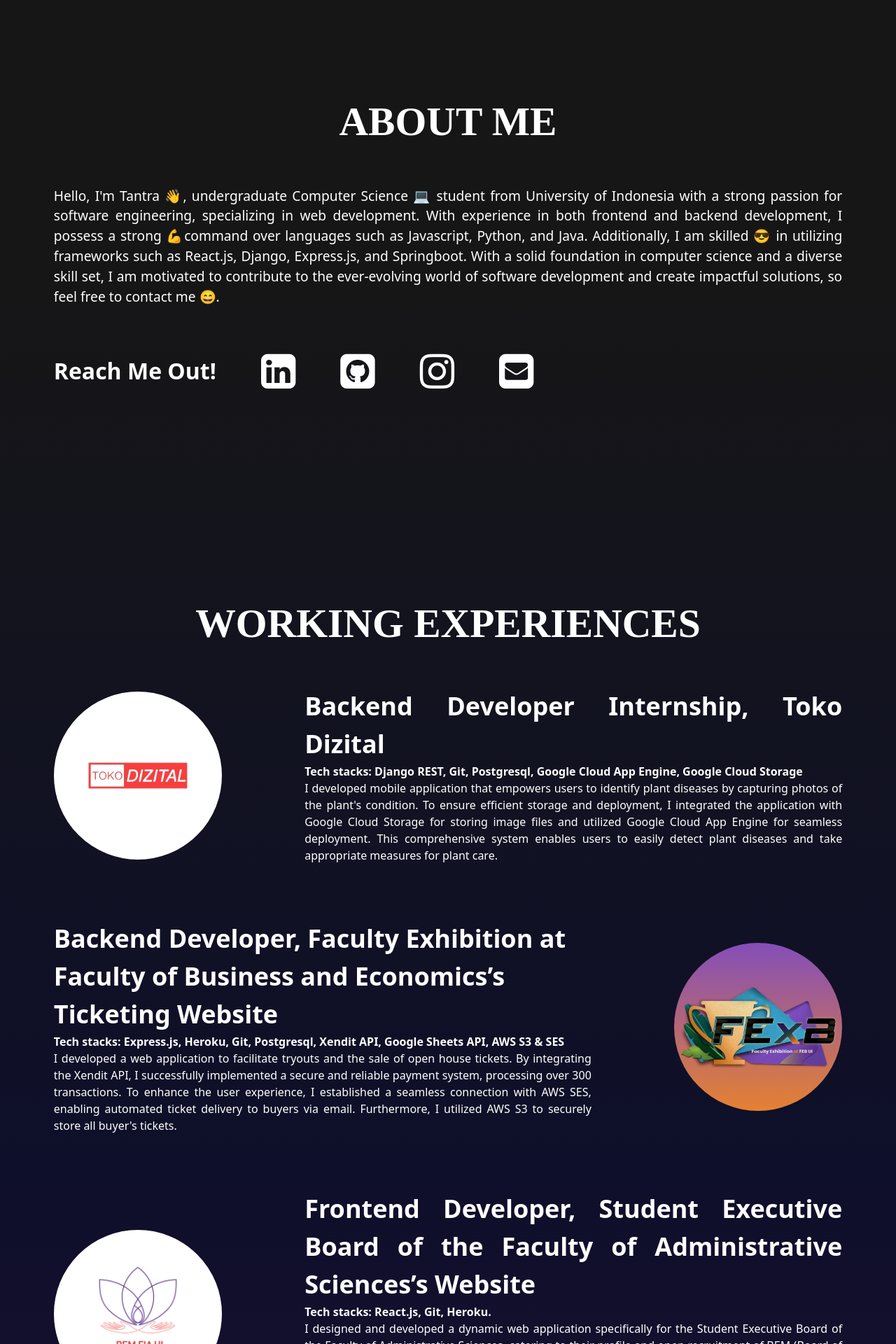
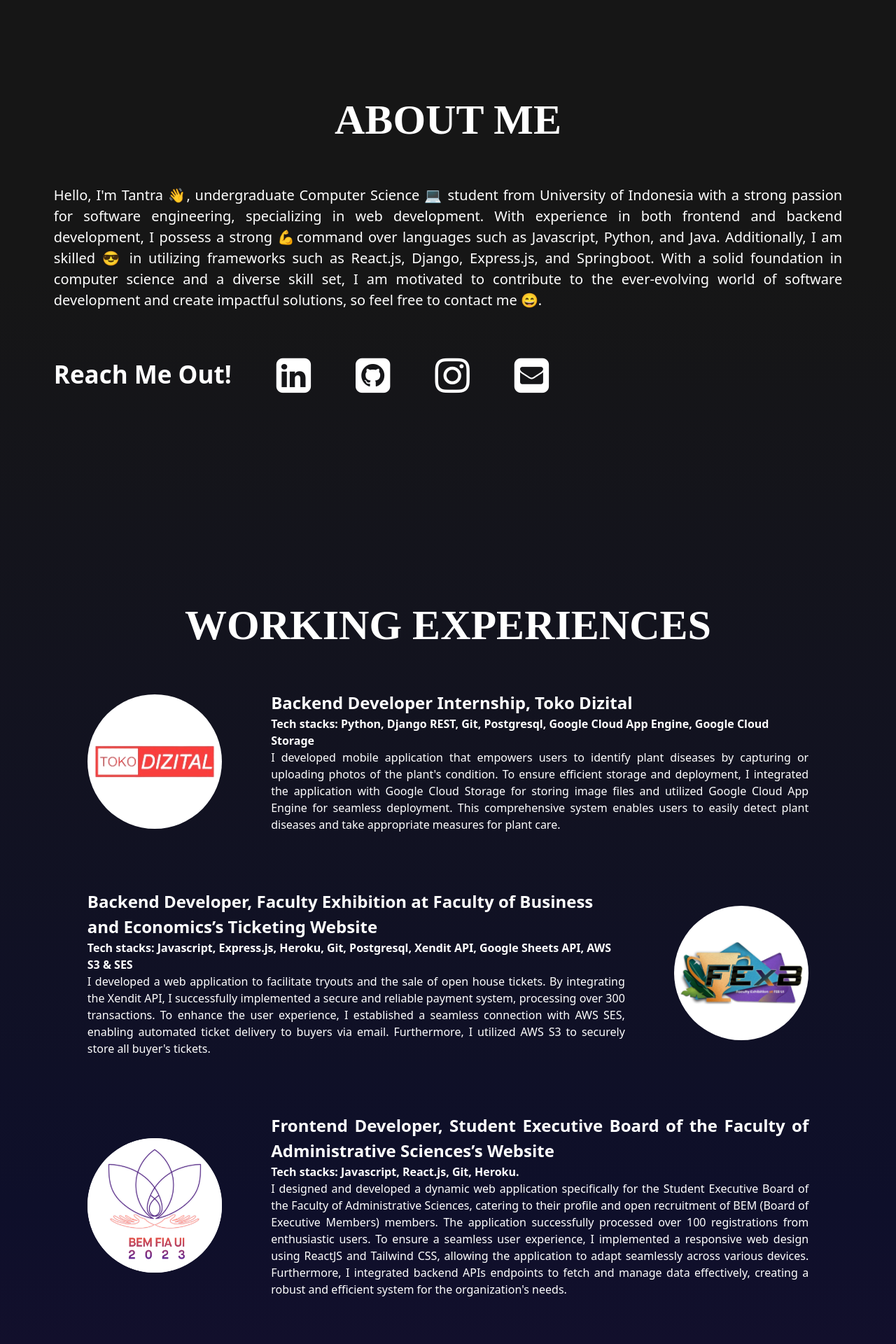
Before and after one commit to tantraluhur/portofolio-website, a React (Create React App) app: page / in a window 1280 px wide. Shown: the part 880-2800 px from the top of the page at 70% size. Built offline with nearby package versions, Linux system fonts and the light colour scheme.

Commit message:
fix responsive and card-right-image styles

```diff
--- a/src/components/card-left-image.jsx
+++ b/src/components/card-left-image.jsx
@@ -11,12 +11,14 @@ function CardLeft(props) {
     const img = image[props.image]
   return (
     <>
-        <div className="flex justify-between gap-[2rem] h-auto items-center">
-            <div className="border-[2px] border-white rounded-full bg-white h-[15rem] w-[15rem] justify-center items-center hidden lg:flex">
-                <img src={img} className="w-[10rem] hidden lg:block"/>
+        <div className="flex flex-col lg:flex-row lg:mx-12 justify-between gap-[2rem] h-auto items-center">
+            <div className=" rounded-full bg-white
+            h-[10rem] w-[10rem] lg:h-[12rem] lg:w-[12rem]
+            flex justify-center items-center">
+                <img src={img} className="w-[10rem] lg:w-[12rem]"/>
             </div>
             <div className="w-[80vw] lg:w-[60vw]">
-                <div className="lg:text-[36px] sm:text-[26px] text-[20px] font-bold text-justify">
+                <div className="lg:text-[24px] sm:text-[26px] text-[20px] font-bold text-justify">
                     {props.title}
                 </div>
                 <div>
--- a/src/components/card-right-image.jsx
+++ b/src/components/card-right-image.jsx
@@ -1,34 +1,32 @@
 import FEXB from "../assets/experiences/fexb.jpg"
-import TOKODIZITAL from "../assets/experiences/TOKO DIZITAL.jpg"
+import PSIKO from "../assets/experiences/Logo-BEM-FPsi-UI-23.png"
 
 function CardRight(props) {
+    const image = {
+        "FEXB" : FEXB,
+        "PSIKO" : PSIKO
+    }
+
+    const img = image[props.image]
+
   return (
     <>
-        <div className="flex justify-between gap-[2rem] h-auto items-center">
+        <div className="flex flex-col-reverse lg:flex-row justify-between gap-[2rem] h-auto items-center lg:mx-12">
             <div className="w-[80vw] lg:w-[60vw]">
-                <div className="lg:text-[36px] sm:text-[26px] text-[20px] font-bold">
-                    Backend Developer, Faculty Exhibition at Faculty of Business and Economics’s Ticketing Website
+                <div className="text-[20px] font-bold lg:text-[24px]">
+                    {props.title}
                 </div>
                 <div>
                     <div className="font-semibold sm:text-[16px] text-[14px]">
-                        Tech stacks: Express.js, Heroku, Git, Postgresql, Xendit API, Google Sheets API, AWS S3 & SES
+                        {props.techstack}
                     </div>
                     <div className="text-justify sm:text-[16px] text-[14px]">
-                    I developed a web application to facilitate
-                    tryouts and the sale of open house tickets.
-                    By integrating the Xendit API, I successfully implemented
-                     a secure and reliable payment system,
-                     processing over 300 transactions.
-                     To enhance the user experience,
-                     I established a seamless connection with AWS SES,
-                     enabling automated ticket delivery to buyers via email.
-                     Furthermore, I utilized AWS S3 to securely store all buyer's tickets.
-
+                        {props.desc}
                     </div>
                 </div>
             </div>
-            <div className="hidden lg:flex bg-gradient-to-b from-[#844EB9] to-[#E58132] rounded-full h-[15rem] w-[15rem] lg:justify-center lg:items-center">
-                <img src={FEXB} className="w-[14rem] hidden lg:block"/>
+            <div className="bg-white rounded-full h-[11rem] w-[11rem] lg:h-[12rem] lg:w-[12rem] flex justify-center items-center">
+                <img src={img} className="w-[10rem] lg:w-[11rem]"/>
             </div>
         </div>
     </>
--- a/src/pages/about.jsx
+++ b/src/pages/about.jsx
@@ -5,10 +5,10 @@ import profileImage from "../assets/profile-image3.png"
 function About() {
   return (
     <div className="grid gap-y-12">
-        <div className="md:text-[4.5vw] text-[5.5vw] text-center font-bold font-[Inconsolata]">
+        <div className="lg:text-[60px] text-[5.5vw] text-center font-bold font-[Inconsolata]">
             ABOUT ME
         </div>
-        <div className="text-justify lg:text-[1.5vw] text-[14px]">
+        <div className="text-justify lg:text-[20px] text-[18px]">
             Hello, I'm Tantra &#128075;, undergraduate Computer Science &#128187; student from University of Indonesia with a strong passion for
             software engineering, specializing in web development. With experience in both frontend and backend development,
             I possess a strong &#128170;command over languages such as Javascript, Python, and Java. Additionally, I am skilled &#128526; in
@@ -16,7 +16,7 @@ function About() {
             science and a diverse skill set, I am motivated to contribute to the ever-evolving world of software development
             and create impactful solutions, so feel free to contact me &#128516;.
         </div>
-        <div className="md:text-[2.5vw] text-[3.5vw] font-bold flex gap-x-[5vw]">
+        <div className="lg:text-[35px] text-[3.5vw] font-bold flex gap-x-[5vw]">
           <div className="flex justify-left items-center">
             Reach Me Out!
           </div>
--- a/src/pages/experience.jsx
+++ b/src/pages/experience.jsx
@@ -5,16 +5,16 @@ import CardRight from "../components/card-right-image";
 function Experience() {
   return (
     <>
-        <div className="md:text-[4.5vw] text-[5.5vw] font-bold mb-12 font-[Inconsolata] flex justify-center">
+        <div className="lg:text-[60px] text-[5.5vw] font-bold mb-12 font-[Inconsolata] flex justify-center">
             WORKING EXPERIENCES
         </div>
         <div className="grid gap-[50px] lg:gap-20 justify-center lg:justify-normal">
             <CardLeft
             image="TOKODIZITAL"
             title="Backend Developer Internship, Toko Dizital"
-            techstack="Tech stacks: Django REST, Git, Postgresql,  Google Cloud App Engine, Google Cloud Storage"
+            techstack="Tech stacks: Python, Django REST, Git, Postgresql,  Google Cloud App Engine, Google Cloud Storage"
             desc="I developed mobile application that empowers users to
-            identify plant diseases by capturing photos of the plant's condition.
+            identify plant diseases by capturing or uploading photos of the plant's condition.
             To ensure efficient storage and deployment, I integrated the application with Google Cloud Storage
             for storing image files and utilized Google Cloud App Engine for seamless deployment.
             This comprehensive system enables users to easily detect
@@ -22,13 +22,26 @@ function Experience() {
             />
 
 
-            <CardRight/>
+            <CardRight
+            image="FEXB"
+            title="Backend Developer, Faculty Exhibition at Faculty of Business and Economics’s Ticketing Website"
+            techstack="Tech stacks: Javascript, Express.js, Heroku, Git, Postgresql, Xendit API, Google Sheets API, AWS S3 & SES"
+            desc="I developed a web application to facilitate
+            tryouts and the sale of open house tickets.
+            By integrating the Xendit API, I successfully implemented
+             a secure and reliable payment system,
+             processing over 300 transactions.
+             To enhance the user experience,
+             I established a seamless connection with AWS SES,
+             enabling automated ticket delivery to buyers via email.
+             Furthermore, I utilized AWS S3 to securely store all buyer's tickets."
+            />
 
 
             <CardLeft
             image="BEMFIA"
             title="Frontend Developer, Student Executive Board of the Faculty of Administrative Sciences’s Website"
-            techstack="Tech stacks: React.js, Git, Heroku."
+            techstack="Tech stacks: Javascript, React.js, Git, Heroku."
             desc="I designed and developed a dynamic web application specifically for
             the Student Executive Board of the Faculty of Administrative Sciences,
             catering to their profile and open recruitment of BEM (Board of Executive Members) members.
@@ -38,6 +51,17 @@ function Experience() {
             I integrated backend APIs endpoints to fetch and manage data effectively,
             creating a robust and efficient system for the organization's needs."
             />
+
+            <CardRight
+            image="PSIKO"
+            title="Backend Developer, Psychology Executive Board Evaluation’s Website"
+            techstack="Tech stacks: Django REST, Heroku, Git, Postgresql, Google Sheets API"
+            desc="I developed a web application for the Student Executive Board of the Faculty of Psychology,
+            University of Indonesia, enabling them to conduct appraisal forms.
+            The application includes APIs created using custom Django REST serialization,
+            which are utilized by over 150 users every quarter year. Additionally,
+            I integrated the evaluation results seamlessly into Google Sheets using the Google Sheets API."
+            />
         </div>
     </>
   );
--- a/src/pages/introduction.jsx
+++ b/src/pages/introduction.jsx
@@ -6,9 +6,9 @@ function Introduction() {
   return (
       <div className="flex justify-center items-center text-white h-full">
           <Tsparticle />
-          <div className="relative lg:flex w-[100vw] justify-between mr-[4vw] ml-[4vw] flex-col-reverse lg:flex-row">
-            <div className="flex items-center justify-center w-[80vw] lg:w-[60vw] mb-[-100.5rem] lg:mb-[0]">
-                <div className="w-full mt-14 lg:mt-0">
+          <div className="flex relative flex-col-reverse gap-8 lg:flex-row lg:w-full lg:justify-between lg:mx-16">
+            <div className="flex items-center justify-center">
+                <div className="">
                     <div>
                         <NameAnimation/>
                     </div>
@@ -17,9 +17,9 @@ function Introduction() {
                     </div>
                 </div>
             </div>
-            <div className="flex justify-center items-center">
-                <div className="bg-white rounded-full bg-opacity-50 lg:h-[20vw] sm:h-[30vw] h-[40vw] lg:w-[20vw] sm:w-[30vw] w-[40vw] absolute bottom-0"></div>
-                <img src={profileImage} className="rounded-full w-[40vw] sm:w-[30vw] lg:w-[20vw] h-[44vw] sm:h-[34vw] lg:h-[24vw] object-cover absolute lg:relative bottom-0"/>
+            <div className="flex items-end justify-center">
+                <div className="bg-white rounded-full bg-opacity-50 w-[18rem] h-[18rem] absolute"></div>
+                <img src={profileImage} className="rounded-full w-[18rem] h-[20rem] object-cover relative"/>
             </div>
           </div>
       </div>
--- a/src/pages/skill.jsx
+++ b/src/pages/skill.jsx
@@ -16,9 +16,9 @@ function Skill() {
                 <div className="md:text-[4.5vw] text-[5.5vw] text-center font-bold font-[Inconsolata] mb-12">
                     MY SKILLS
                 </div>
-                <div className="grid gap-8">
-                    <div className="lg:flex gap-0 lg:gap-[10vw] md:gap-[5vw] lg:justify-center">
-                        <div className="md:text-[26px] text-[20px] font-bold flex justify-center items-center lg:w-36 mb-4">
+                <div className="grid gap-12">
+                    <div className="gap-0 lg:gap-[5vw] md:gap-[5vw] lg:justify-center">
+                        <div className="md:text-[26px] text-[20px] font-bold flex justify-center items-center w-full mb-8">
                             Programming Languages
                         </div>
                         <div className="flex gap-[3vw] lg:gap-[10vw] md:gap-[5vw] justify-center">
@@ -36,8 +36,8 @@ function Skill() {
                             </div>
                         </div>
                     </div>
-                    <div className="lg:flex gap-0 lg:gap-[10vw] md:gap-[5vw] lg:justify-center">
-                        <div className="md:text-[26px] text-[20px] font-bold flex justify-center items-center lg:w-36 mb-4">
+                    <div className="gap-0 lg:gap-[10vw] md:gap-[5vw] lg:justify-center">
+                        <div className="md:text-[26px] text-[20px] font-bold flex justify-center items-center w-full mb-8">
                             Frameworks
                         </div>
                         <div className="flex gap-[3vw] lg:gap-[10vw] md:gap-[5vw] justify-center">
```
Also changed, not shown: src/assets/experiences/Logo-BEM-FPsi-UI-23.png (added), src/pages/contact.jsx (deleted).
